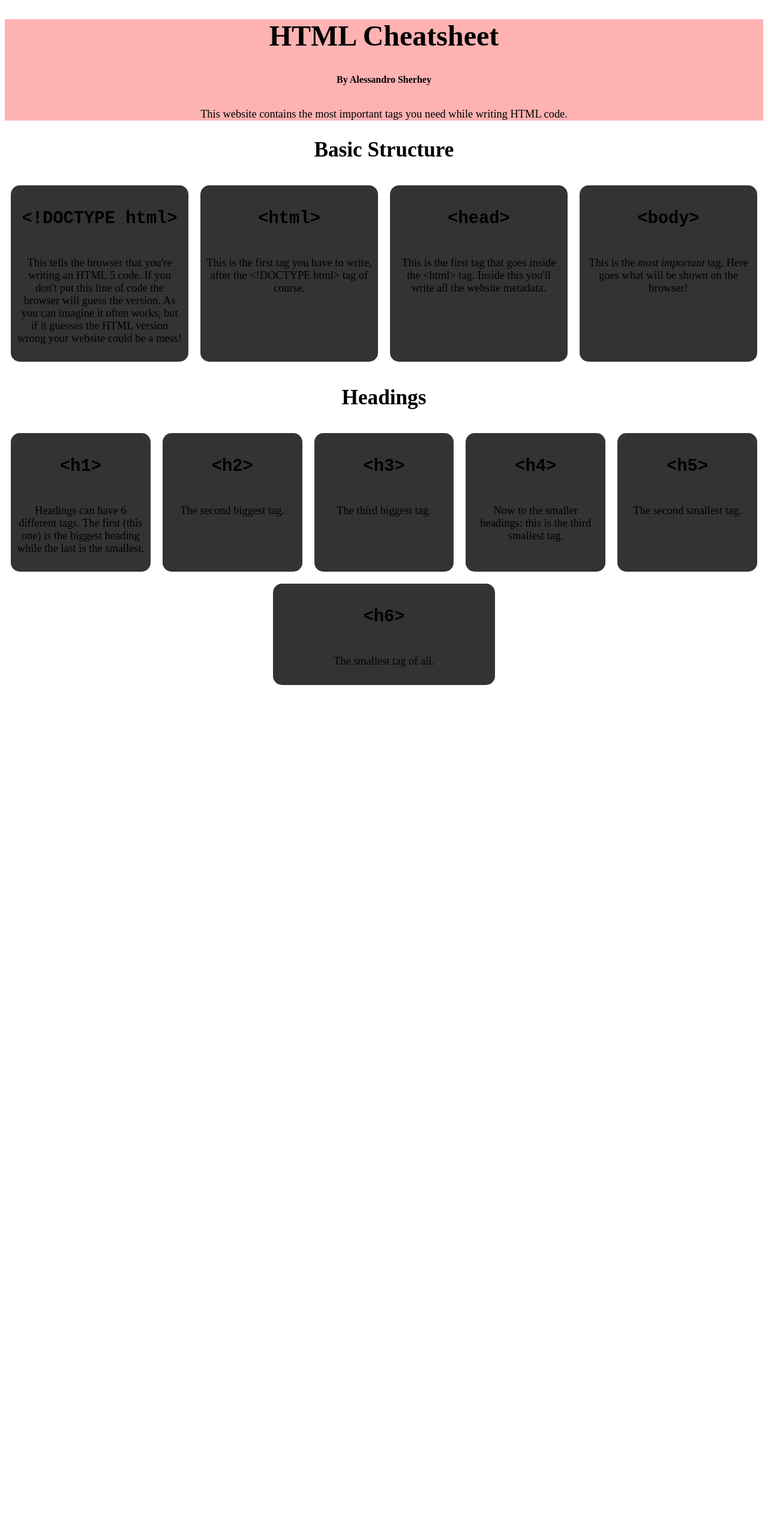
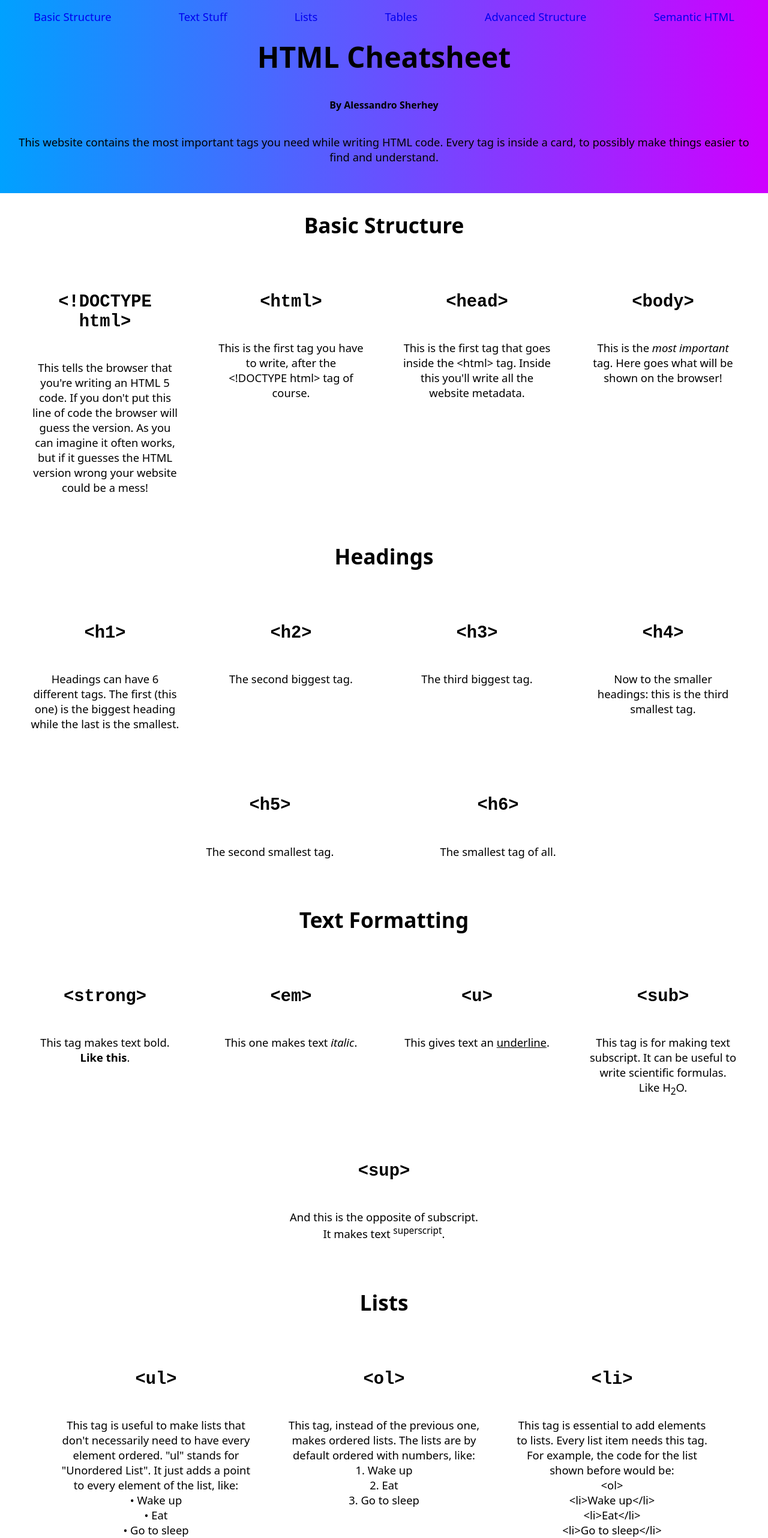
Before and after one commit to alessandro-sherhey/html-cheatsheet, a plain HTML site: page index.html in a window 1280 px wide. Shown: the top 2564 px of the page at 60% size. Before the commit the page ends 1181 px from the top, so only its background shows below. Drawn offline with Linux system fonts and the light colour scheme.

Commit message:
Updated index.html and style.css

```diff
--- a/index.html
+++ b/index.html
@@ -9,16 +9,24 @@
 
 <body>
     <nav>
-
+        <a href="#basicStructure" title="Basics for starting writing HTML code.">Basic Structure</a>
+        <a href="#textStuff" title="Headings, text formatting and more.">Text Stuff</a>
+        <a href="#" title="Ordered and unordered lists to make text in your website more organized.">Lists</a>
+        <a href="#" title="Perfect for organizing data.">Tables</a>
+        <a href="#" title="Prepare your website for styling with CSS.">Advanced Structure</a>
+        <a href="#" title="Increase your ranking in the SEO and make your website more accessible to everyone.">Semantic HTML</a>
     </nav>
     <header>
         <h1>HTML Cheatsheet</h1>
         <h6>By Alessandro Sherhey</h6>
-        <p>This website contains the most important tags you need while writing HTML code.</p>
+        <p>
+            This website contains the most important tags you need while writing HTML code. Every tag is inside a card, to possibly make
+            things easier to find and understand.
+        </p>
     </header>
     <main>
         <h2>Basic Structure</h2>
-        <div class="container">
+        <div class="container" id="basicStructure">
             <section>
                 <h3>&lt;!DOCTYPE html&gt;</h3>
                 <p>
@@ -49,7 +57,7 @@
         </div>
 
         <h2>Headings</h2>
-        <div class="container">
+        <div class="container" id="textStuff">
             <section>
                 <h3>&lt;h1&gt;</h3>
                 <p>Headings can have 6 different tags. The first (this one) is the biggest heading while the last is the
@@ -76,9 +84,68 @@
                 <p>The smallest tag of all.</p>
             </section>
         </div>
-        <h2>
 
-        </h2>
+        <h2>Text Formatting</h2>
+        <div class="container">
+            <section>
+                <h3>&lt;strong&gt;</h3>
+                <p>This tag makes text bold. <strong>Like this</strong>.</p>
+            </section>
+            <section>
+                <h3>&lt;em&gt;</h3>
+                <p>This one makes text <em>italic</em>.</p>
+            </section>
+            <section>
+                <h3>&lt;u&gt;</h3>
+                <p>This gives text an <u>underline</u>.</p>
+            </section>
+            <section>
+                <h3>&lt;sub&gt;</h3>
+                <p>
+                    This tag is for making text subscript. It can be useful to write scientific formulas. Like H<sub>2</sub>O.
+                </p>
+            </section>
+            <section>
+                <h3>&lt;sup&gt;</h3>
+                <p>And this is the opposite of subscript. It makes text <sup>superscript</sup>.</p>
+            </section>
+        </div>
+
+        <h2>Lists</h2>
+        <div class="container">
+            <section>
+                <h3>&lt;ul&gt;</h3>
+                <p>
+                    This tag is useful to make lists that don't necessarily need to have every element ordered. "ul" stands
+                    for "Unordered List". It just adds a point to every element of the list, like:<br>
+                    • Wake up<br>
+                    • Eat<br>
+                    • Go to sleep
+                </p>
+            </section>
+            <section>
+                <h3>&lt;ol&gt;</h3>
+                <p>
+                    This tag, instead of the previous one, makes ordered lists. The lists are by default ordered with numbers,
+                    like:<br>
+                    1. Wake up<br>
+                    2. Eat<br>
+                    3. Go to sleep<br>
+                </p>
+            </section>
+            <section>
+                <h3>&lt;li&gt;</h3>
+                <p>
+                    This tag is essential to add elements to lists. Every list item needs this tag. For example, the code for the
+                    list shown before would be:<br>
+                    &lt;ol&gt;<br>
+                    &lt;li&gt;Wake up&lt;/li&gt;<br>
+                    &lt;li&gt;Eat&lt;/li&gt;<br>
+                    &lt;li&gt;Go to sleep&lt;/li&gt;<br>
+                    &lt;/ol&gt;
+                </p>
+            </section>
+        </div>
     </main>
 </body>
 
--- a/styles.css
+++ b/styles.css
@@ -1,6 +1,7 @@
 body {
-    font-family: 'Segoe UI Variable Display';
+    font-family: system-ui, -apple-system, BlinkMacSystemFont, 'Segoe UI Variable Display', 'Segoe UI', Roboto, Oxygen, Ubuntu, Cantarell, 'Open Sans', 'Helvetica Neue', sans-serif;
     text-align: center;
+    margin: 0;
 }
 
 
@@ -35,16 +36,41 @@ p {
     font-size: 1.15rem;
 }
 
+/* Section rules */
+nav {
+    position: fixed;
+    width: 100%;
+    height: fit-content;
 
-/* Section rules */
+    display: flex;
+    align-items: center;
+    justify-content: space-around;
+    flex-wrap: wrap;
+}
+
+nav a {
+    font-size: 1.15rem;
+    text-decoration: none;
+    padding: 15px 20px;
+}
+
 header {
-    background-color: rgba(255, 0, 0, 0.3);
+    /* All these properties are for maximum compatibility between browsers. The first one is
+    for the rare case that the browser doesn't support gradients at all. */
+    background: rgb(0,161,255);
+    background: -moz-linear-gradient(90deg, rgba(0,161,255,1) 0%, rgba(207,0,255,1) 100%);
+    background: -webkit-linear-gradient(90deg, rgba(0,161,255,1) 0%, rgba(207,0,255,1) 100%);
+    background: linear-gradient(90deg, rgba(0,161,255,1) 0%, rgba(207,0,255,1) 100%);
+    filter: progid:DXImageTransform.Microsoft.gradient(startColorstr="#00a1ff",endColorstr="#cf00ff",GradientType=1);
+
+    padding: 30px 20px;
 }
 
 .container {
     display: flex;
     flex-wrap: wrap;
     justify-content: center;
+    margin: 0 20px;
 }
 
 main section {
@@ -53,15 +79,15 @@ main section {
 
     width: 200px;
     min-width: 200px;
-    max-width: 350px;
+    max-width: 320px;
 
     flex-grow: 1;
     flex-wrap: wrap;
 
-    background-color: #333;
+
     border-radius: 15px;
     margin: 10px;
-    padding: 10px;
+    padding: 20px;
 }
 
 /* Dark Mode */
@@ -70,4 +96,17 @@ main section {
         background-color: #111;
         color: #eee;
     }
+
+    nav {
+        background-color: rgb(25, 25, 25);
+    }
+
+    nav a {
+        font-size: 1.15rem;
+        color: #eee;
+    }
+
+    main section {
+        background-color: rgb(25, 25, 25);
+    }
 }
```
